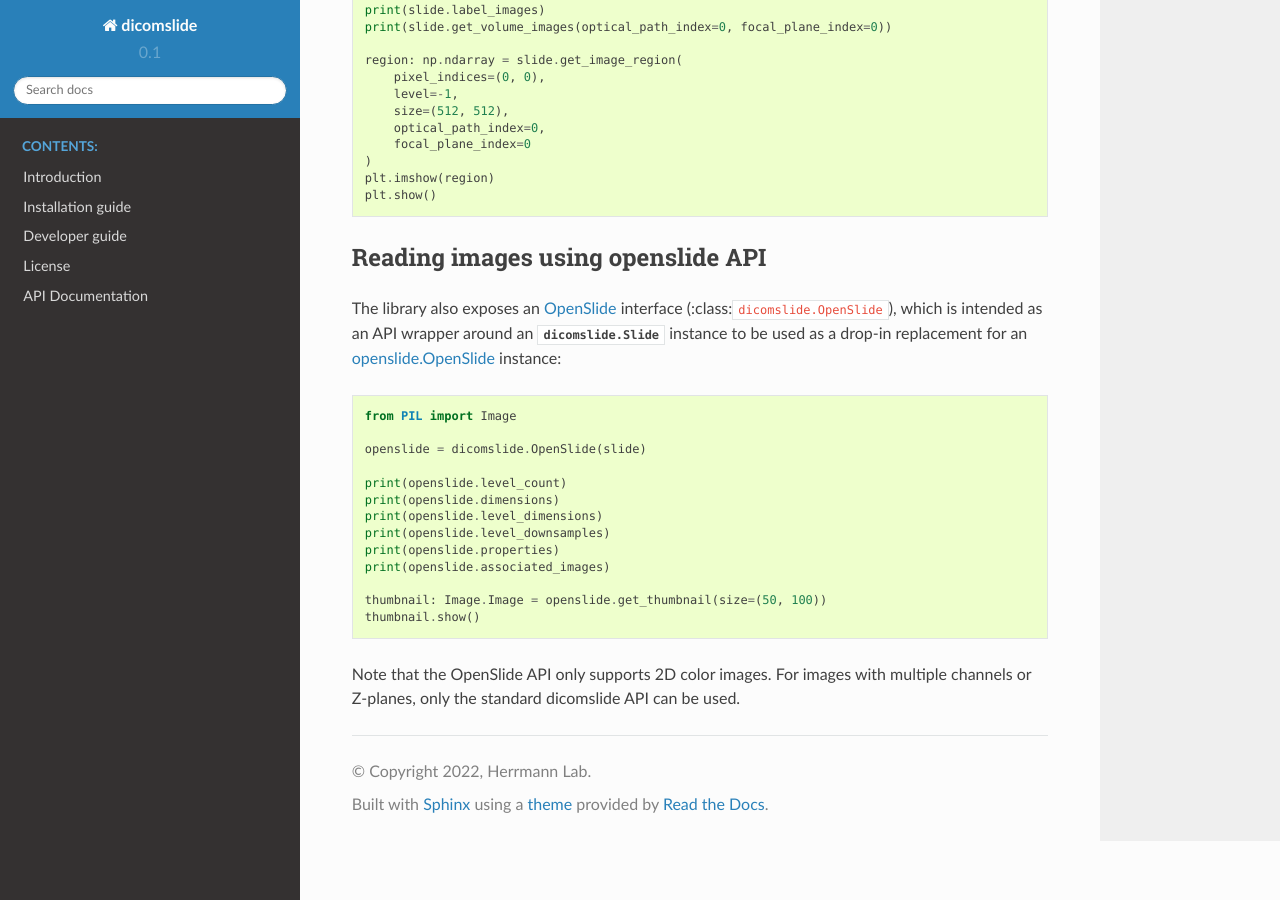
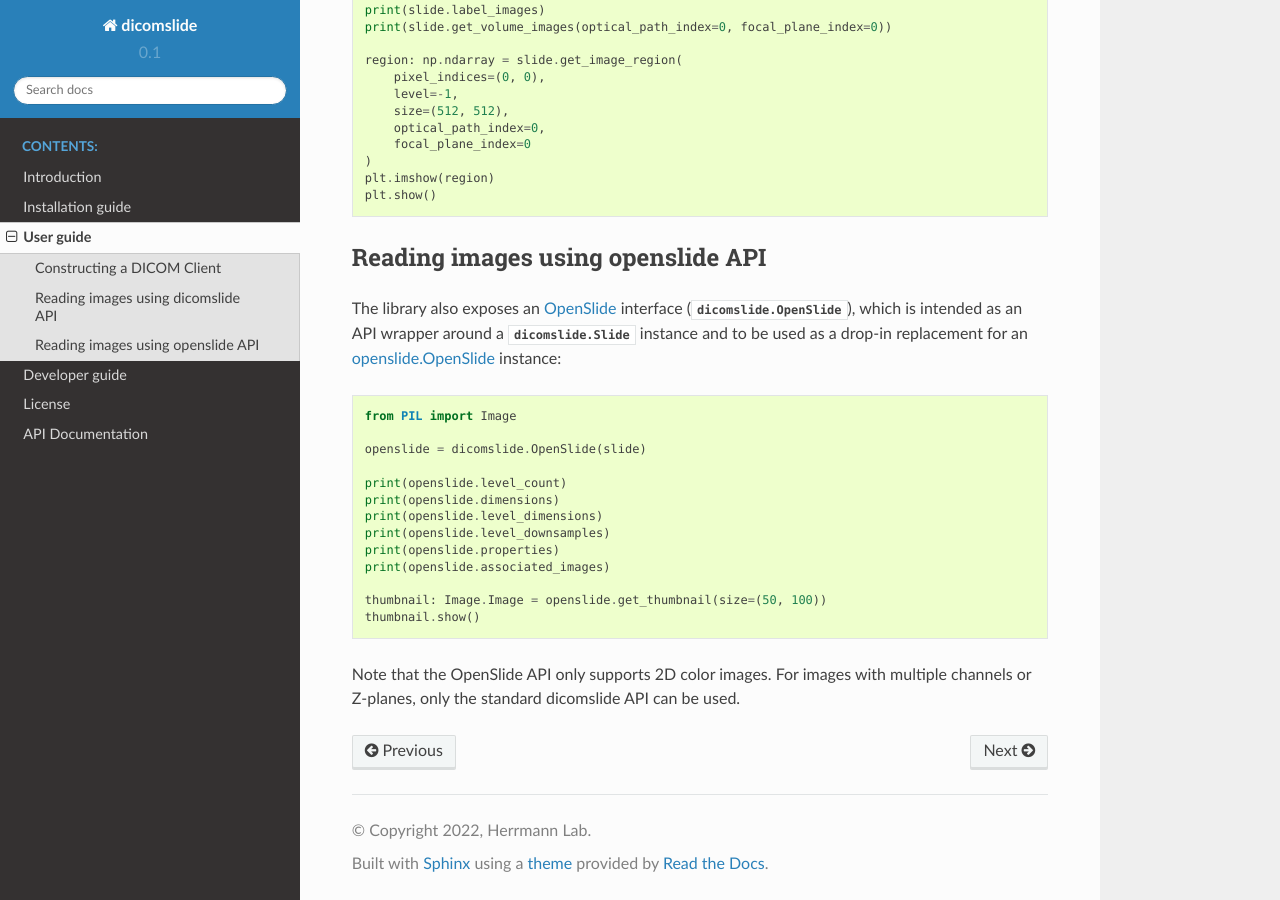
Before and after one commit to ImagingDataCommons/dicomslide, a Sphinx documentation site: the page built from docs/usage.rst, in a window 1280 px wide and 900 px high, scrolled down 895 px. Built offline with Sphinx 7.4.7 and the Read the Docs theme 2.0.0, drawn with Linux system fonts in a browser that asks for light colours.

Commit message:
Add user guide to documentation

```diff
--- a/docs/index.rst
+++ b/docs/index.rst
@@ -12,6 +12,7 @@ Welcome to dicomslide's documentation!
 
    introduction
    installation
+   usage
    development
    license
    package
--- a/docs/usage.rst
+++ b/docs/usage.rst
@@ -62,7 +62,7 @@ Reading images using dicomslide API
 Reading images using openslide API
 ----------------------------------
 
-The library also exposes an `OpenSlide <https://openslide.org/api/python/>`_ interface (:class:``dicomslide.OpenSlide``), which is intended as an API wrapper around an :class:`dicomslide.Slide` instance to be used as a drop-in replacement for an `openslide.OpenSlide <https://openslide.org/api/python/#openslide.OpenSlide>`_ instance:
+The library also exposes an `OpenSlide <https://openslide.org/api/python/>`_ interface (:class:`dicomslide.OpenSlide`), which is intended as an API wrapper around a :class:`dicomslide.Slide` instance and to be used as a drop-in replacement for an `openslide.OpenSlide <https://openslide.org/api/python/#openslide.OpenSlide>`_ instance:
 
 .. code-block:: python
 
```
